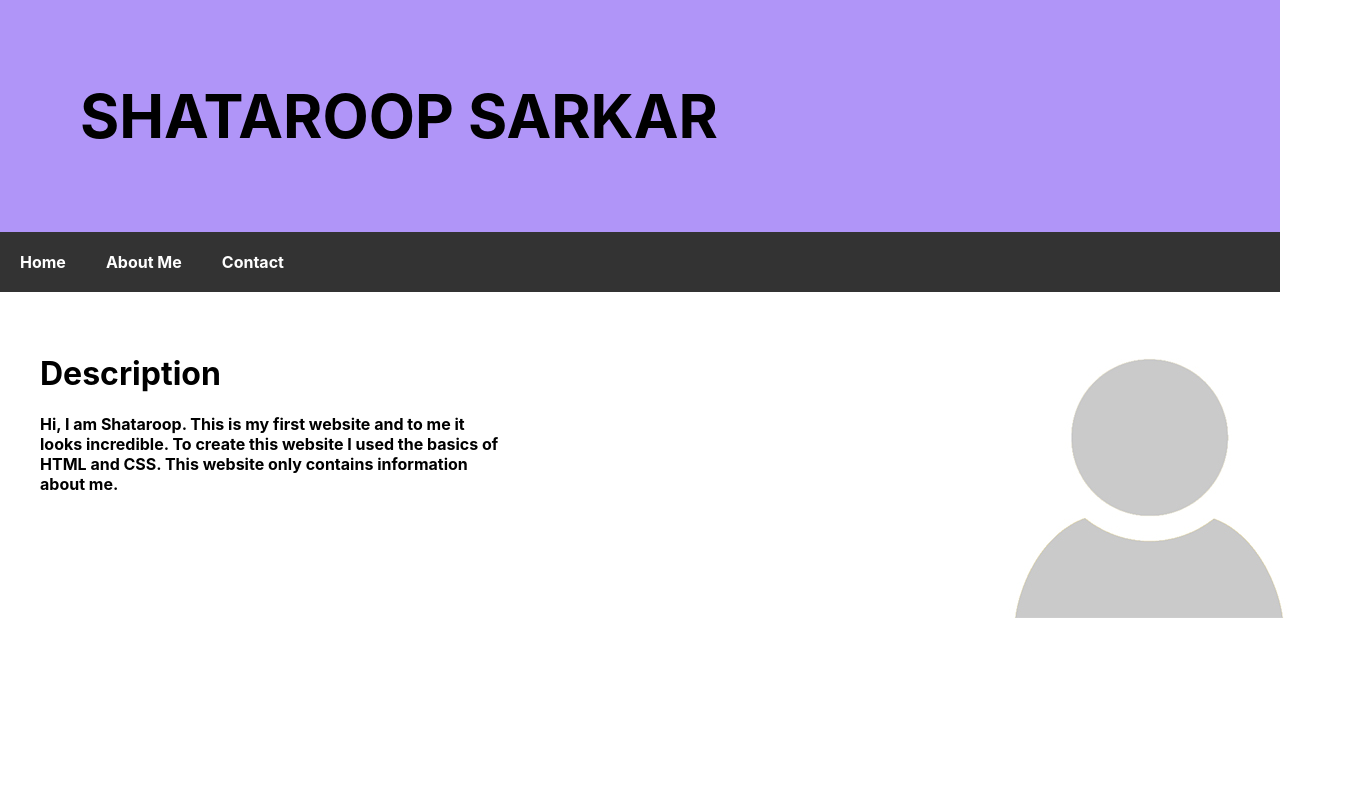
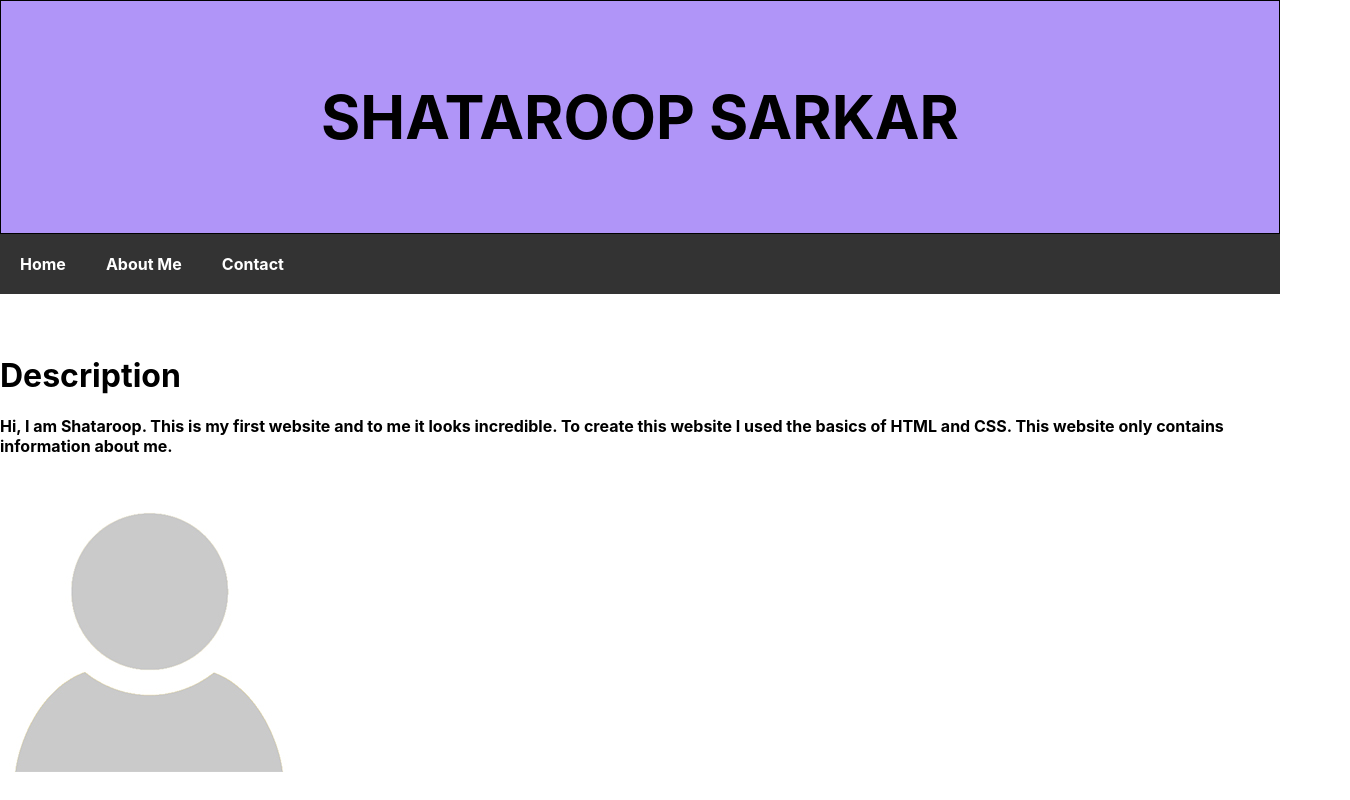
Before and after one commit to HubServer/Shataroop, a plain HTML site: page index.html in a window 1280 px wide. Shown: the whole page, 1350 px wide, since content can reach past the window. Drawn offline with Linux system fonts and the light colour scheme.

Commit message:
Update style.css

```diff
--- a/style.css
+++ b/style.css
@@ -1,20 +1,21 @@
 * {
     box-sizing: border-box;
 }
-
 body {
     margin: 0px;
-    font-family: -apple-system, BlinkMacSystemFont, 'Segoe UI', Roboto, Oxygen, Ubuntu, Cantarell, 'Open Sans', 'Helvetica Neue', sans-serif; }
+    font-family: -apple-system, BlinkMacSystemFont, 'Segoe UI', Roboto, Oxygen, Ubuntu, Cantarell, 'Open Sans', 'Helvetica Neue', sans-serif;
+    width: 100%;
+    height: 100%
+    }
     header h1 {
         text-align: center;
         font-size: 60px;
         color: rgb(0, 0, 0);
     }
-
 header {
-        text-align: center;
+    background-color: rgb(176, 149, 248);
     padding: 40px;
-        background-color: rgb(176, 149, 248);
+    border: 1px solid black;
 }
 nav {
     background-color: #333;
@@ -28,17 +29,14 @@ body {
     float: left;
     color: white;
 }
-    body h1 {
-        text-align: left;
-        padding-left: 40px;
-    }
-    .right {
-        display: block;
-        padding-right: 50px;
-        padding-left: 1000px;
-        margin-top: -15%;
-      }
-    .body {
+.text {
     padding-left: 40px;
     width: 500px;
+    float: left;
 }
+.pic {
+    size: 400px;
+    padding-right: 5%;
+    display: inline;
+    float: right;
+}
```
Lines whose indentation alone changed are shown as unchanged.
